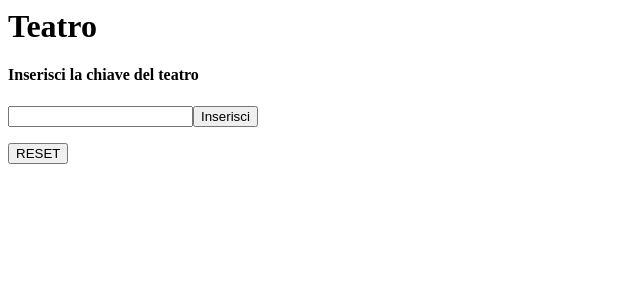
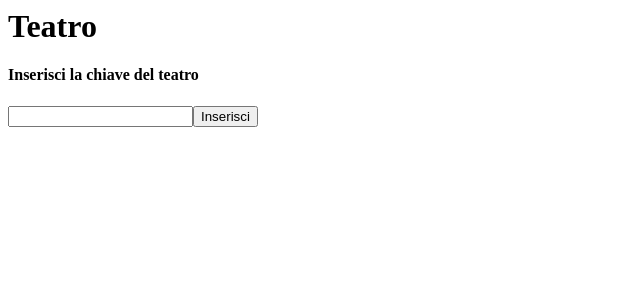
Before and after one commit to EliaP2000/Teatro, an Angular app: page / in a window 1280 px wide. Shown: the top 300 px of the page, without its empty margins (0-640 px from the left). Built offline with nearby package versions, Linux system fonts and the light colour scheme.

Commit message:
2 files modified

```diff
--- a/src/app/app.component.html
+++ b/src/app/app.component.html
@@ -1,9 +1,6 @@
 <h1>Teatro</h1>
 <div *ngIf = "div === undefined">
   <app_accessTeatro (modifica_div_event)="div = $event"></app_accessTeatro>
-  <p>
-    <button id="bottoneRESET" (click)="cleanTeatro()">RESET</button>
-  </p>
 </div>
 
 <div *ngIf = "div !== undefined">
--- a/src/app/app.component.ts
+++ b/src/app/app.component.ts
@@ -98,13 +98,4 @@ export class AppComponent {
     this.home='';
     this.nominativo='';
   }
-
-  cleanTeatro(){
-    for (var j = 0; j < this.bottoni.length; j++) {
-      this.bottoni[j] = j+1;
-    }
-    for (var j = 0; j < this.bottoni1.length; j++) {
-      this.bottoni1[j] = j+1;
-    }
-  }
 }
```
